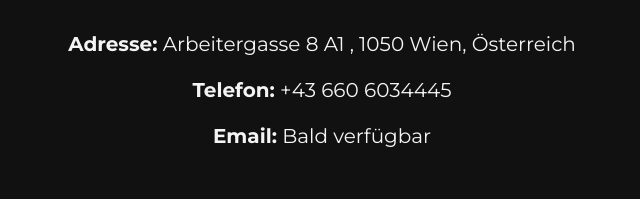
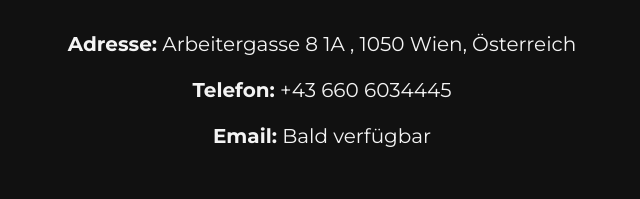
Before and after one commit to qhostsam/scelik-website, a plain HTML site: page index.html in a window 1280 px wide. Shown: the part 1956-2155 px from the top of the page, 318-958 px from the left. Drawn offline with nearby package versions, Linux system fonts and the light colour scheme.

Commit message:
Add files via upload

```diff
--- a/index.html
+++ b/index.html
@@ -268,7 +268,7 @@
 
   <section id="kontakt" class="container text-center" data-aos="fade-up">
     <h2>Kontakt</h2>
-    <p class="fs-5 mt-4"><strong>Adresse:</strong> Arbeitergasse 8 A1 , 1050 Wien, Österreich</p>
+    <p class="fs-5 mt-4"><strong>Adresse:</strong> Arbeitergasse 8 1A , 1050 Wien, Österreich</p>
     <p class="fs-5"><strong>Telefon:</strong> +43 660 6034445</p>
     <p class="fs-5"><strong>Email:</strong> Bald verfügbar</p>
   </section>
```
